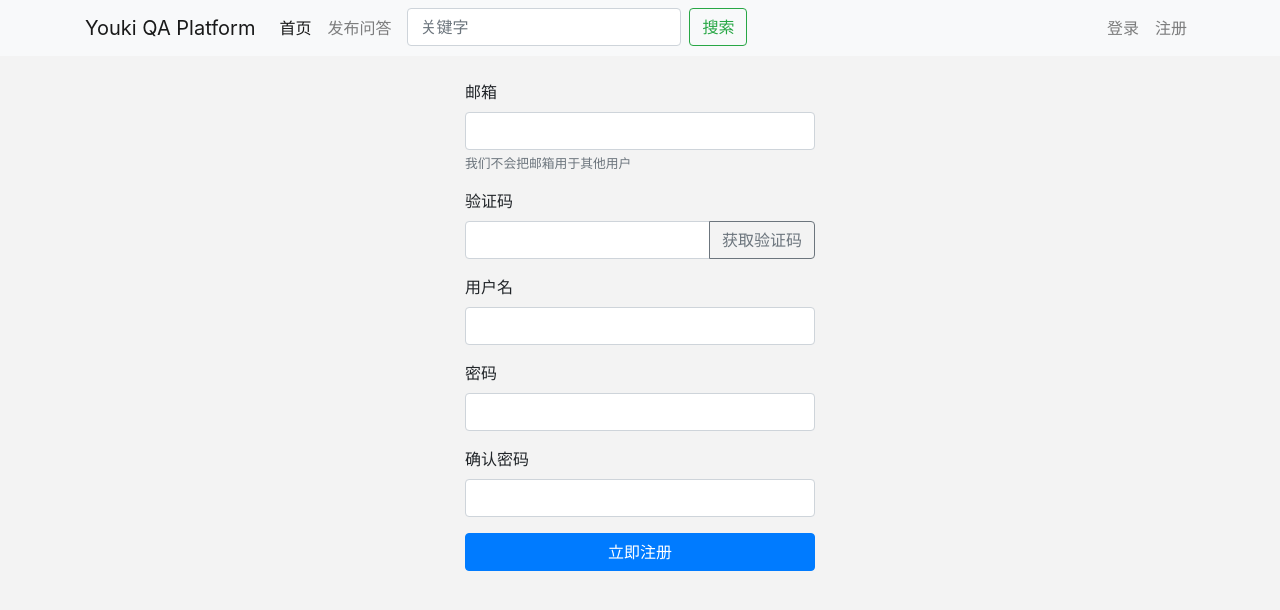
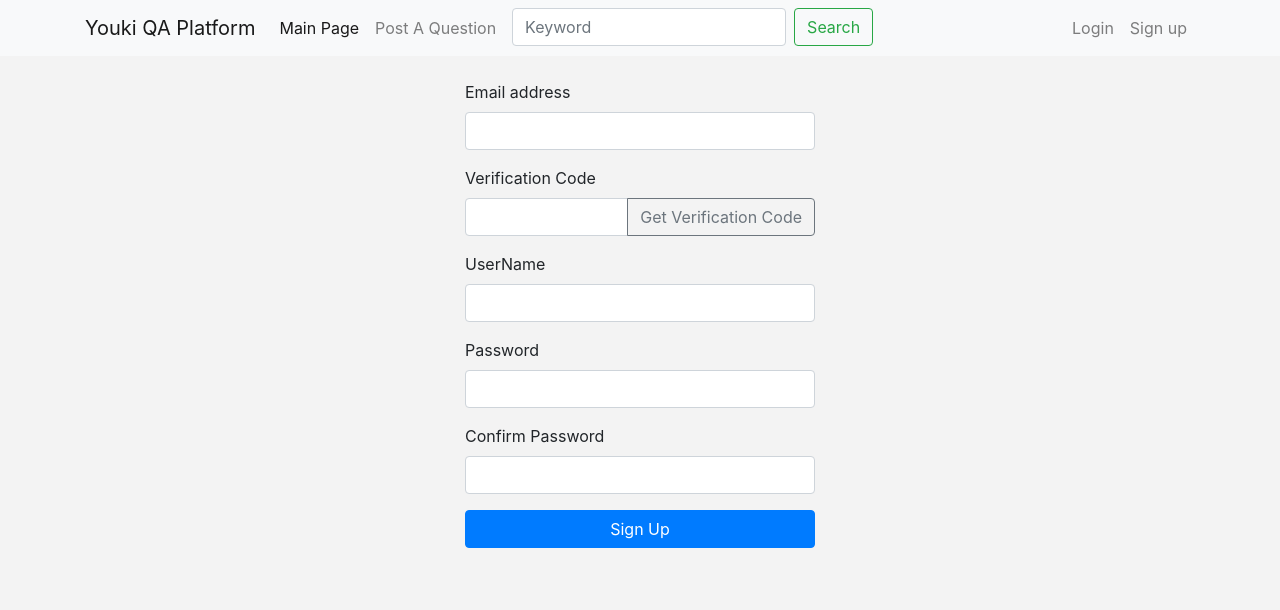
Before and after one commit to Garyouki/QA-platform, a Flask app: page /auth/register in a window 1280 px wide. Shown: the top 610 px of the page. Run offline with Flask 2, Linux system fonts and the light colour scheme; some libraries are stand-ins or nearby versions.

Commit message:
work on captcha and sign on

```diff
--- a/app.py
+++ b/app.py
@@ -1,6 +1,6 @@
 from flask import Flask
 import config
-from extensions import db
+from extensions import db, mail
 from blueprints.auth import bp as auth_bp
 from blueprints.q_and_a import bp as qa_bp
 from models import UserModel
@@ -10,7 +10,11 @@ app = Flask(__name__)
 # bundle the config file
 app.config.from_object(config)
 
+# initialize databse
 db.init_app(app)
+
+# initialize mail (Flask-Mail)
+mail.init_app(app)
 
 migrate = Migrate(app, db)
 # register the blueprint
@@ -18,10 +22,5 @@ app.register_blueprint(auth_bp)
 app.register_blueprint(qa_bp)
 
 
-# @app.route('/')
-# def hello_world():
-#     return "Hello"
-
-
 if __name__ == '__main__':
     app.run(debug=False)
--- a/blueprints/auth.py
+++ b/blueprints/auth.py
@@ -1,4 +1,11 @@
+from random import random
 from flask import Blueprint, render_template
+from extensions import mail, db
+from flask_mail import Message
+from flask import request, jsonify
+import string
+import random
+from models import EmailCaptchaModel
 
 bp = Blueprint("auth", __name__, url_prefix="/auth")
 
@@ -10,4 +17,29 @@ def login():
 
 @bp.route("/register")
 def register():
+    # verifiy the verification code matched with the input
+
     return render_template("register.html")
+
+
+# This method is letting clients to receive captcha
+@bp.route("/captcha/email")
+def get_email_captcha():
+    email = request.args.get("email")
+    # randomly get four digits from library string.digits
+    # use string.digits * 4 in order to create 4 0123456789 together
+    # if we don't times 4 then the next digit will be selected
+    # from 9 digit instead of 10
+    source = string.digits * 4
+    # choose 4 unique digit from the source
+    captcha = random.sample(source, 4)
+    captcha = "".join(captcha)
+    message = Message(subject="QA platform signup verification code", recipients=[
+                      email], body=f"The verification code is:{captcha}")
+    mail.send(message)
+
+    # store the information into the database
+    email_verification_code = EmailCaptchaModel(email=email, captcha=captcha)
+    db.session.add(email_verification_code)
+    db.session.commit()
+    return jsonify({"code": 200, "message": "", "data": None})
--- a/extensions.py
+++ b/extensions.py
@@ -1,5 +1,7 @@
 # create this file to solve the problem of circular reference
 
 from flask_sqlalchemy import SQLAlchemy
+from flask_mail import Mail
 
 db = SQLAlchemy()
+mail = Mail()
--- /dev/null
+++ b/static/js/register.js
@@ -0,0 +1,28 @@
+//This function will be executed when the web page is completely loaded
+$(function () {
+    $("#captcha-btn").click(function (event) {
+        // blocking default click handling
+        event.preventDefault()
+
+        // get the input for element which name is "email"
+        var email = $("input[name='email']").val();
+        // send verification using ajax
+        $.ajax({
+            url: "/auth/captcha/email?email=" + email,
+            method: "GET",
+            success: function (result) {
+                var code = result['code'];
+                // if send successfully, alert the successful message
+                if (code == 200) {
+                    alert("email verification send successfully")
+                }
+                else {
+                    alert(result['message'])
+                }
+            },
+            fail: function (error) {
+                console.log(error);
+            }
+        })
+    });
+});
--- a/templates/base.html
+++ b/templates/base.html
@@ -22,24 +22,24 @@
             <div class="collapse navbar-collapse" id="navbarSupportedContent">
                 <ul class="navbar-nav mr-auto">
                     <li class="nav-item active">
-                        <a class="nav-link" href="/">首页 <span class="sr-only">(current)</span></a>
+                        <a class="nav-link" href="/">Main Page <span class="sr-only">(current)</span></a>
                     </li>
                     <li class="nav-item">
-                        <a class="nav-link" href="#">发布问答</a>
+                        <a class="nav-link" href="#">Post A Question</a>
                     </li>
                     <li class="nav-item ml-2">
                         <form class="form-inline my-2 my-lg-0" method="GET" action="#">
-                            <input class="form-control mr-sm-2" type="search" placeholder="关键字" aria-label="Search" name="q">
-                            <button class="btn btn-outline-success my-2 my-sm-0" type="submit">搜索</button>
+                            <input class="form-control mr-sm-2" type="search" placeholder="Keyword" aria-label="Search" name="q">
+                            <button class="btn btn-outline-success my-2 my-sm-0" type="submit">Search</button>
                         </form>
                     </li>
                 </ul>
                 <ul class="navbar-nav">
                     <li class="nav-item">
-                        <a class="nav-link" href="#">登录</a>
+                        <a class="nav-link" href="#">Login</a>
                     </li>
                     <li class="nav-item">
-                        <a class="nav-link" href="#">注册</a>
+                        <a class="nav-link" href="#">Sign up</a>
                     </li>
                 </ul>
             </div>
--- a/templates/index.html
+++ b/templates/index.html
@@ -7,7 +7,7 @@
     <link rel="stylesheet" href="./static/bootstrap/bootstrap.4.6.min.css">
     <link rel="stylesheet" href="./static/css/init.css">
     <link rel="stylesheet" href="./static/css/index.css">
-    <title>知了问答平台-首页</title>
+    <title>QA Platfrom- Main Page</title>
 </head>
 
 <body>
--- a/templates/public_question.html
+++ b/templates/public_question.html
@@ -6,7 +6,7 @@
     <meta name="viewport" content="width=device-width, initial-scale=1">
     <link rel="stylesheet" href="./static/bootstrap/bootstrap.4.6.min.css">
     <link rel="stylesheet" href="./static/css/init.css">
-    <title>知了问答平台-首页</title>
+    <title>QA Platfrom- Main Page</title>
 </head>
 
 <body>
--- a/templates/register.html
+++ b/templates/register.html
@@ -1,6 +1,11 @@
 {% extends "base.html" %}
 
 {% block title%}QA Platform register{% endblock %}
+
+{% block head %}
+  <script src = "{{ url_for('static', filename = 'jquery/jquery.3.6.min.js') }}"></script>
+  <script src = "{{ url_for('static', filename = 'js/register.js') }}"></script>
+{% endblock %}
 
 {% block body %}
 <div class="row mt-4">
@@ -8,32 +13,31 @@
     <div class="col">
         <form method="POST" action="#">
             <div class="form-group">
-                <label for="exampleInputEmail1">邮箱</label>
+                <label for="exampleInputEmail1">Email address</label>
                 <input type="email" class="form-control" id="exampleInputEmail1" aria-describedby="emailHelp" name="email">
-                <small id="emailHelp" class="form-text text-muted">我们不会把邮箱用于其他用户</small>
             </div>
             <div class="form-group">
-                <label for="exampleInputEmail1">验证码</label>
+                <label for="exampleInputEmail1">Verification Code</label>
                 <div class="input-group">
                     <input type="text" class="form-control" name="captcha">
                     <div class="input-group-append">
-                        <button class="btn btn-outline-secondary" type="button" id="captcha-btn">获取验证码</button>
+                        <button class="btn btn-outline-secondary" type="button" id="captcha-btn">Get Verification Code</button>
                     </div>
                 </div>
             </div>
             <div class="form-group">
-                <label for="exampleInputEmail1">用户名</label>
+                <label for="exampleInputEmail1">UserName</label>
                 <input type="text" class="form-control" name="username">
             </div>
             <div class="form-group">
-                <label for="exampleInputPassword1">密码</label>
+                <label for="exampleInputPassword1">Password</label>
                 <input type="password" class="form-control" id="exampleInputPassword1" name="password">
             </div>
             <div class="form-group">
-                <label for="exampleInputPassword1">确认密码</label>
+                <label for="exampleInputPassword1">Confirm Password</label>
                 <input type="password" class="form-control" name="password_confirm">
             </div>
-            <button type="submit" class="btn btn-primary btn-block">立即注册</button>
+            <button type="submit" class="btn btn-primary btn-block">Sign Up</button>
         </form>
     </div>
     <div class="col"></div>
```
Also changed, not shown: blueprints/forms.py (added, +39 -0 lines), config.py (+9 -0 lines), migrations/versions/0a478c4d0f07_.py (added, +33 -0 lines), models.py (+7 -0 lines).
